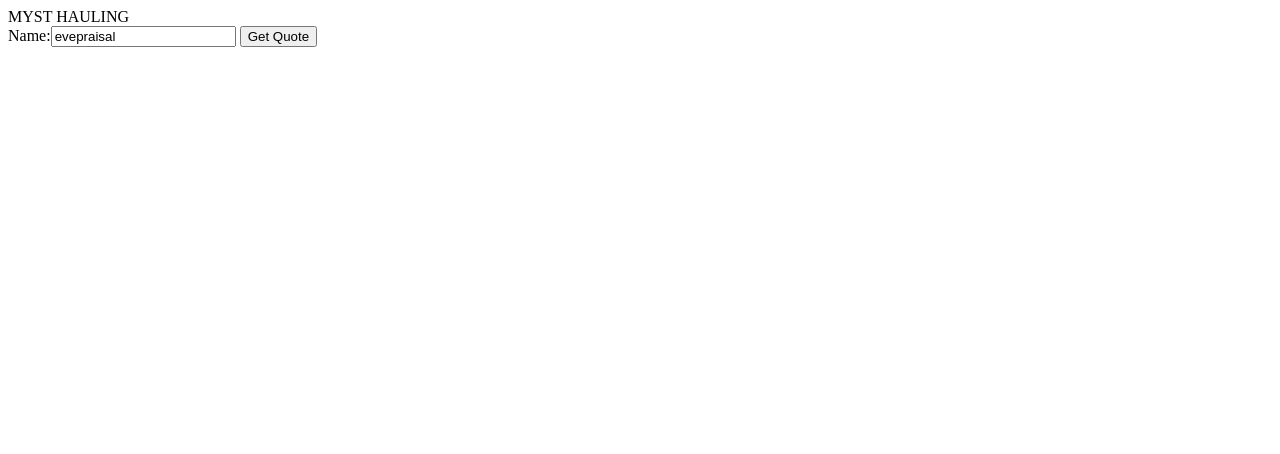
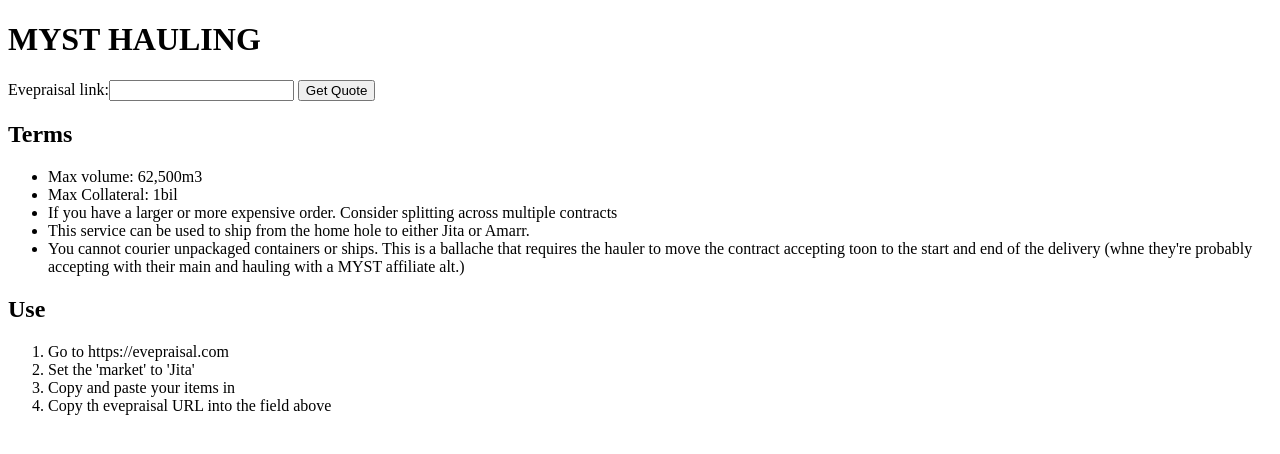
Before and after one commit to AidaP1/aidanp1.github.io, a plain HTML site: page index.html in a window 1280 px wide. Drawn offline with Linux system fonts and the light colour scheme.

Commit message:
v1 complete

```diff
--- a/index.html
+++ b/index.html
@@ -4,9 +4,9 @@
   </head>
 
 <body>
-    <header>MYST HAULING</header>
+    <h1>MYST HAULING</h1>
 
-    Name:<input type="text" id="evepraisal_link" value="evepraisal">
+    Evepraisal link:<input type="text" id="evepraisal_link">
     <button type="button" onclick="generateQuote()">Get Quote</button>
 
     <p id="volume"></p>
@@ -14,6 +14,27 @@
     <p id="reward"></p>
     <p id="description"></p>
 
+    <h2>Terms</h2>
+    <ul>
+      <li>Max volume: 62,500m3</li>
+      <li>Max Collateral: 1bil</li>
+      <li>If you have a larger or more expensive order. Consider splitting across multiple contracts</li>
+      <li>This service can be used to ship from the home hole to either Jita or Amarr.</li>
+      <li>You cannot courier unpackaged containers or ships. This is a ballache that requires the hauler to move the contract accepting toon to the start and end of the delivery (whne they're probably accepting with their main and hauling with a MYST affiliate alt.)</li>
+    </ul>
+
+    <h2>Use</h2>
+    <ol>
+      <li>Go to https://evepraisal.com</li>
+      <li>Set the 'market' to 'Jita'</li>
+      <li>Copy and paste your items in</li>
+      <li>Copy th evepraisal URL into the field above</li>
+    </ol>
+
+
+    <p id="instructions"></p>
+
+
     <script  src="script.js"></script>
 </body>
 
--- a/script.js
+++ b/script.js
@@ -35,6 +35,16 @@
         return
     }
 
+    document.getElementById("instructions").innerHTML = `
+    <h2>To create your contract:</h2>
+    <ul>
+       <li> 1. Open the contract creation window and select 'courier'</li>
+       <li> 2. Set the availablility to 'private' and the recipient to 'M Y S T'</li>
+       <li> 3. Set the reward, collateral, and description as shown below</li>
+       <li> 4. Set time to expiry: 1 week, time to completion: 3 days</li>
+       <li> 5. Desitnation MUST be either Amarr or Jita</li>
+    </ul>
+    `
     document.getElementById("volume").innerHTML = `Volume: ${volume}`;
     document.getElementById("collateral").innerHTML = `Collateral: ${collateral}`;
     document.getElementById("reward").innerHTML = `Reward: ${reward}`;
```
